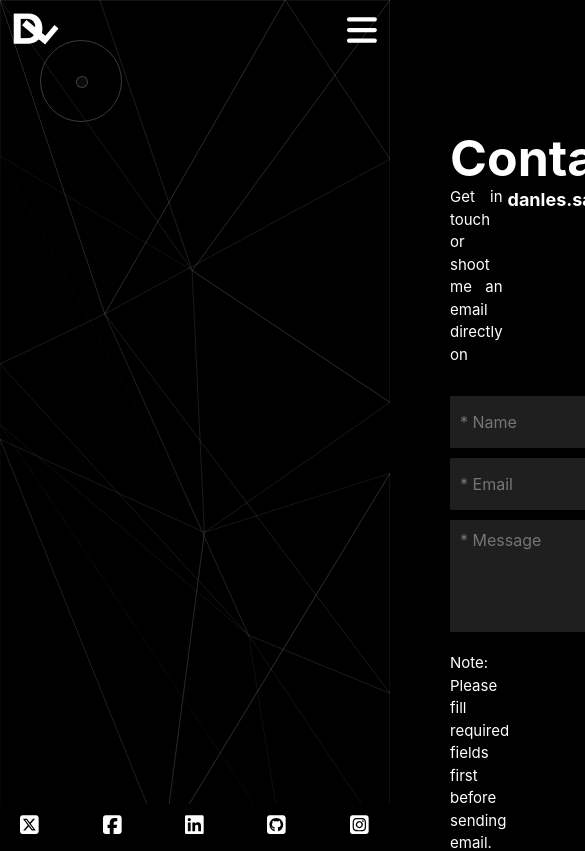
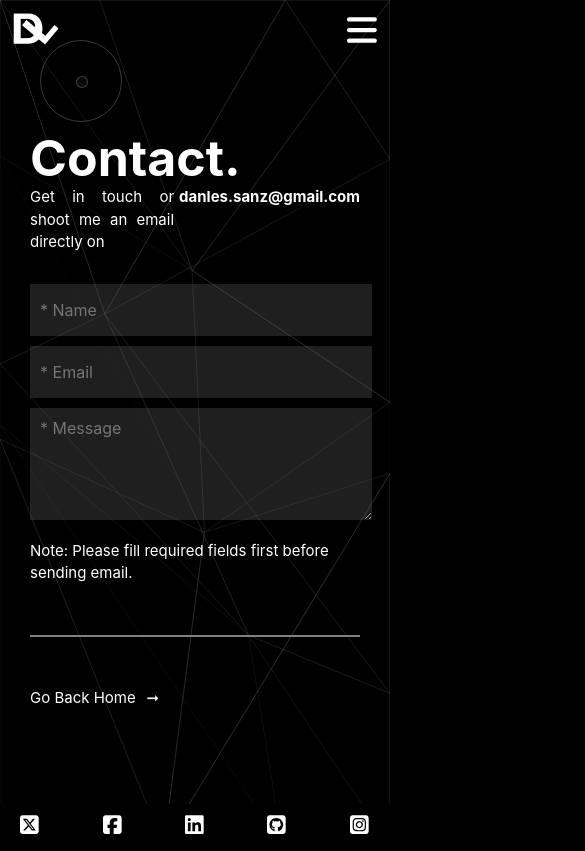
Before and after one commit to dan2xsanz/my-portfolio, a React (Vite) app: page /contact in a window 390 px wide. Shown: the top 851 px of the page, 585 px wide, since content can reach past the window. Built offline with nearby package versions, Linux system fonts and the light colour scheme.

Commit message:
apply contacts responsiveness

```diff
--- a/src/common/label/label.css
+++ b/src/common/label/label.css
@@ -51,6 +51,9 @@
   .label-default-style.italic {
     font-size: 15px;
   }
+  .label-default-style.bold {
+    font-size: 15px;
+  }
 }
 
 @media (max-width: 700px) {
--- a/src/components/contact/contact-style.css
+++ b/src/components/contact/contact-style.css
@@ -72,3 +72,33 @@
   width: 300px;
   border-radius: 2px;
 }
+
+@media (max-width: 1600px) {
+  .contact-container-style {
+    padding-left: 250px;
+    padding-right: 250px;
+  }
+}
+
+@media (max-width: 1300px) {
+  .contact-container-style {
+    padding-left: 150px;
+    padding-right: 150px;
+  }
+}
+
+@media (max-width: 1000px) {
+  .contact-container-style {
+    padding-left: 30px;
+    padding-right: 30px;
+  }
+}
+
+@media (max-width: 700px) {
+  .input-name-style-dark {
+    width: 100%;
+  }
+  .input-name-style-light {
+    width: 100%;
+  }
+}
--- a/src/components/projects/projects.css
+++ b/src/components/projects/projects.css
@@ -21,7 +21,6 @@
 .div-details-style {
   display: grid;
   gap: 10px;
-  justify-content: center;
 }
 
 @media (max-width: 1600px) {
```
